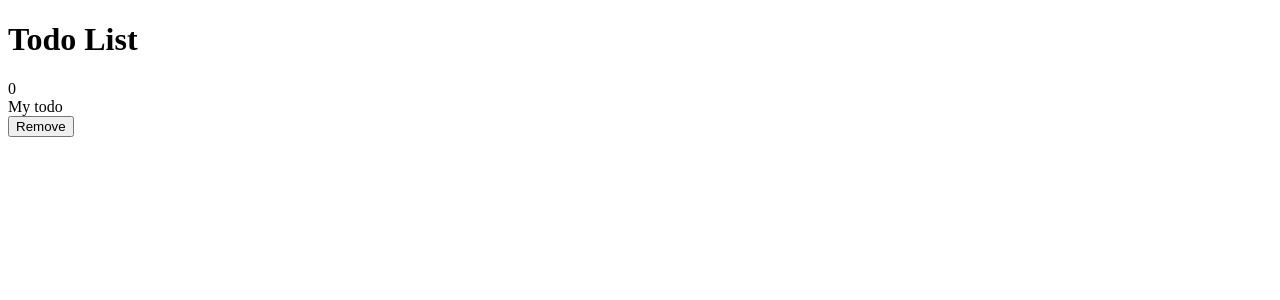
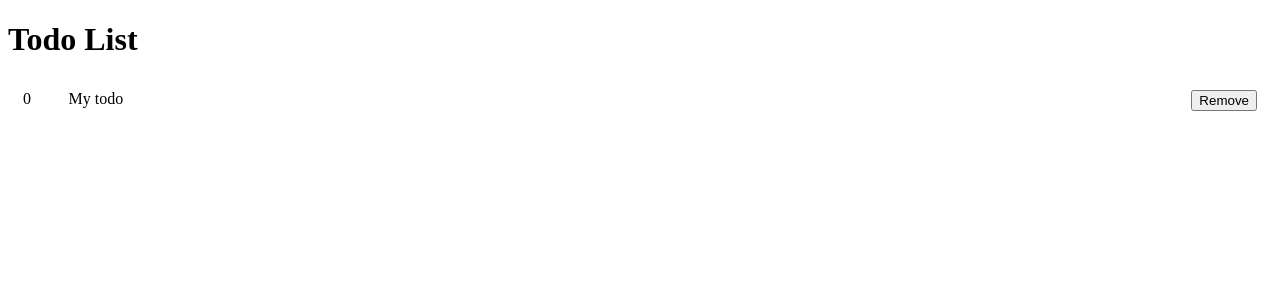
Before and after one commit to mattriney/Todo-app, an Angular app: page / in a window 1280 px wide. Shown: the top 300 px of the page. Built offline with nearby package versions, Linux system fonts and the light colour scheme.

Commit message:
add styling

```diff
--- a/src/app/components/todos/todos.component.css
+++ b/src/app/components/todos/todos.component.css
@@ -0,0 +1,56 @@
+.todo {
+	display: flex;
+	padding: 10px 15px;
+	background-color: #FFF;
+	border-bottom: 1px solid #DDD;
+}
+
+.todo:nth-child(even) {
+	background-color: #EEE;
+}
+
+.todo:last-of-type {
+	border-bottom: 0;
+}
+
+.todo .id {
+	flex: 1 1 50px;
+}
+
+.todo .content {
+	flex: 1 1 100%;
+}
+
+.todo.done .content {
+	text-decoration: line-through;
+}
+
+.todo-input {
+	display: block;
+	width: 100%;
+	padding: 10px 15px;
+	appearance: none;
+	border: none;
+	background-color: #F3F3F3;
+	margin-top: 15px;
+	font-size: 20px;
+	outline: none;
+}
+
+.todo-submit {
+	display: block;
+	width: 100%;
+	max-width: 200px;
+	appearance: none;
+	border: none;
+	outline: none;
+	background: none;
+
+	background-color: #FE4880;
+	color: #FFF;
+	margin: 15px auto;
+
+	padding: 10px 15px;
+	font-size: 18px;
+	font-weight: 700;
+}
```
